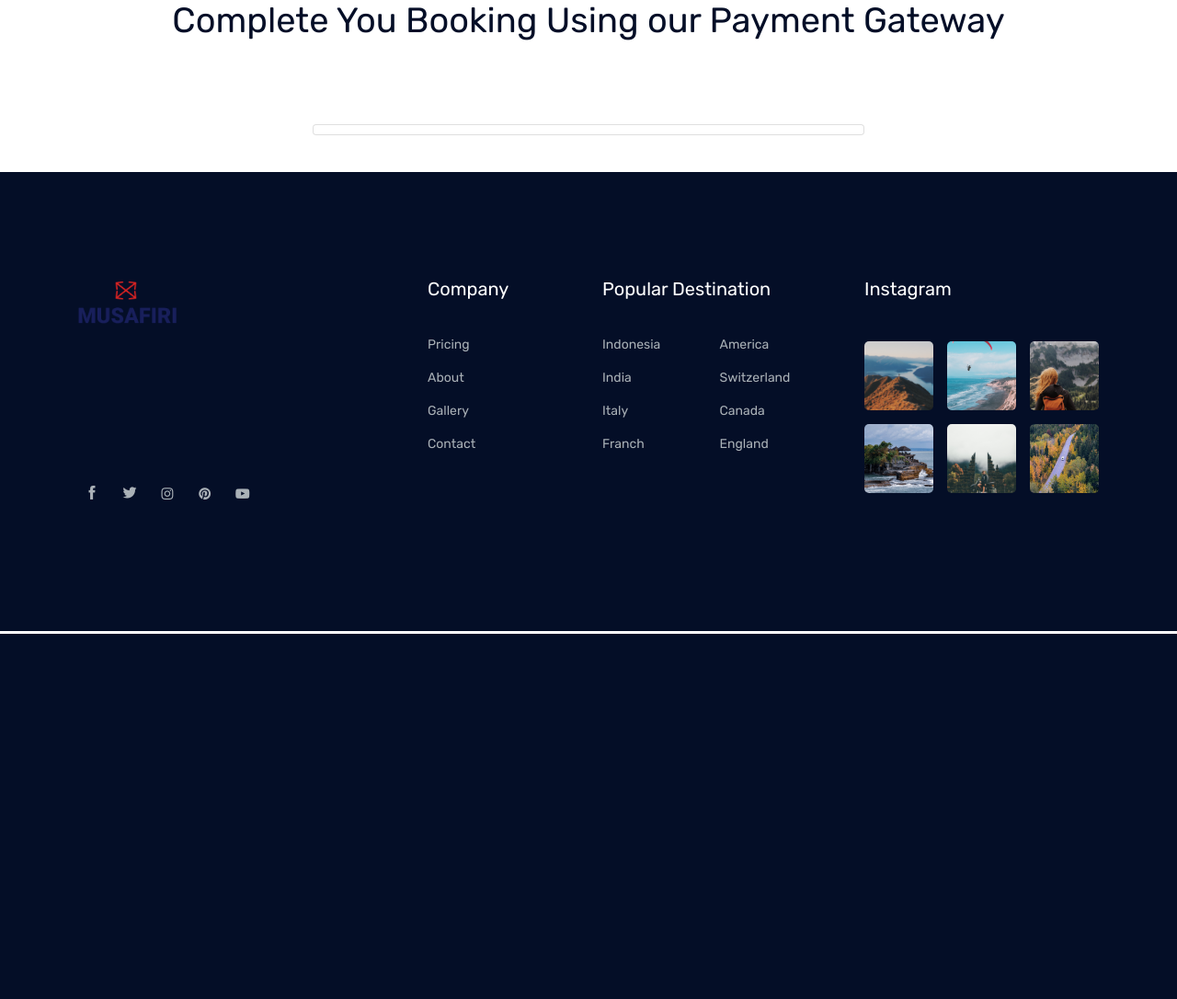
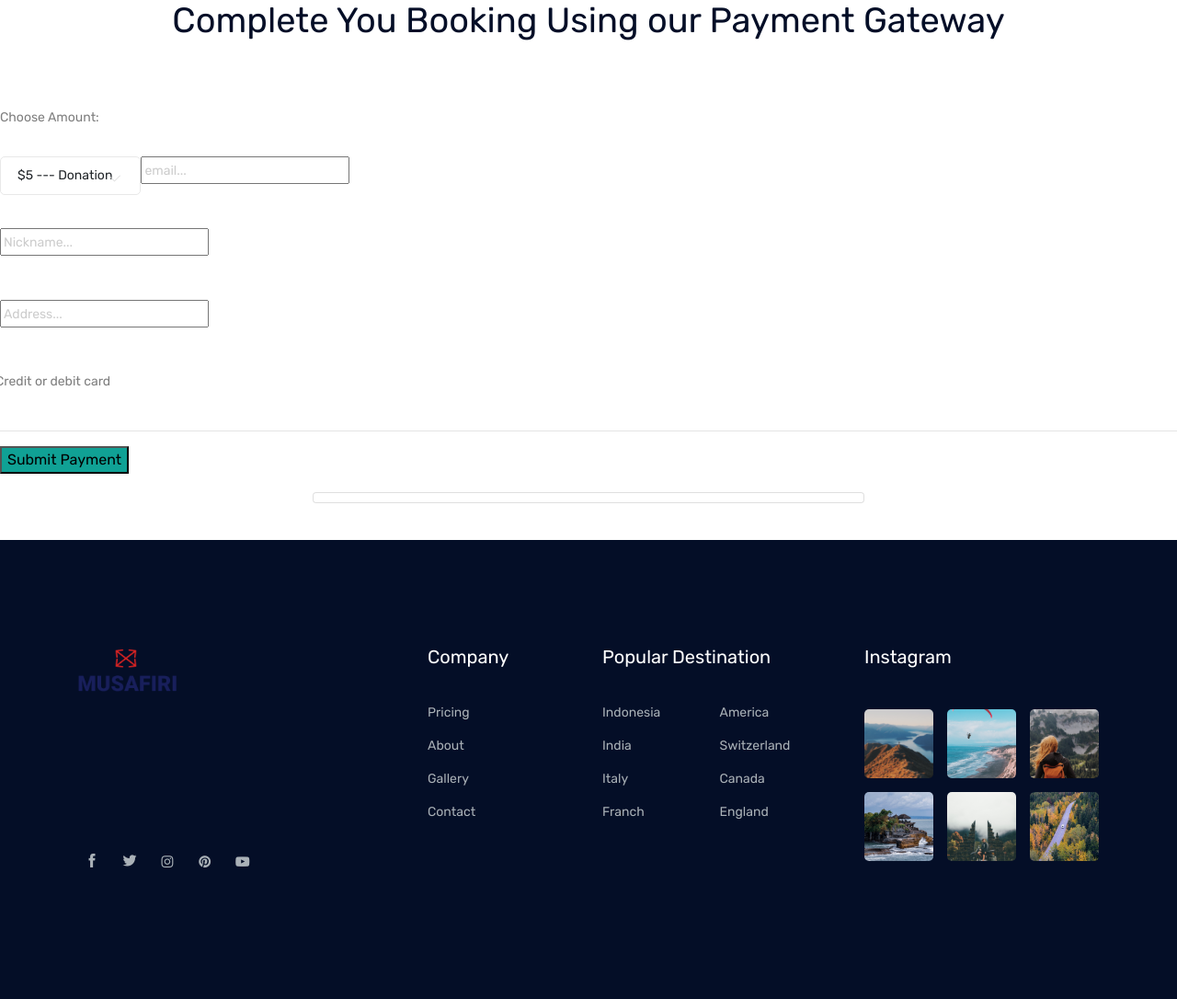
Before and after one commit to Navneet7716/Musafiri, a Django app: page /payment/ in a window 1280 px wide. Shown: the part 111-1197 px from the top of the page at 92% size. Before the commit the page ends 800 px from the top, so only its background shows below. Run offline with Django 3.2, Linux system fonts and the light colour scheme; some libraries are stand-ins or nearby versions.

Commit message:
stripe_added

```diff
--- a/sdp2/settings.py
+++ b/sdp2/settings.py
@@ -87,11 +87,11 @@ DATABASES = {
 
         'ENGINE': 'django.db.backends.postgresql_psycopg2',
 
-        'NAME': 'SDP2',
+        'NAME': 'travelo',
 
         'USER': 'postgres',
 
-        'PASSWORD': 'dhruvrishi123',
+        'PASSWORD': 'root',
 
         'HOST': 'localhost',
 
--- a/users/forms.py
+++ b/users/forms.py
@@ -17,6 +17,7 @@ class ContactForm(forms.Form):
     message = forms.CharField(widget=forms.Textarea)
 
 CLASS =(
+    ("non" , "TravelType"),
     ("economy", "Economy"),
     ("buisness", "Buisness"),
     ("first", "First"),
--- a/users/templates/users/payment.html
+++ b/users/templates/users/payment.html
@@ -6,6 +6,8 @@
 {% block title %}
 Flights
 {% endblock %}
+
+
 
 {% block auth %}
   {% if user.is_authenticated %}
@@ -35,6 +37,70 @@ Flights
 <div class="section_title text-center mb_70">
     <h3>Complete You Booking Using our Payment Gateway</h3>
   </div>
+
+  <form action="{% url 'charge' %}" method="post" id="payment-form">
+    {% csrf_token %}
+    <div class="form-field-12">
+      <label for="amount">Choose Amount:</label>
+      <br>
+      <br>
+      <select required name="amount" id="amount">
+        <option selected value="5">$5 --- Donation</option>
+        <option value="10">$10 --- Donation</option>
+        <option value="25">$25 --- Donation</option>
+      </select>
+    </div>
+
+    <div class="form-field-6">
+      <input required type="text" name="email" placeholder="email...">
+    </div>
+
+    <br>
+    <br>
+
+    <div class="form-field-6">
+      <input required type="text" name="nickname" placeholder="Nickname...">
+    </div>
+
+
+    <br>
+    <br>
+
+    <div class="form-field-12">
+      <input required type="text" name="address" placeholder="Address...">
+    </div>
+
+    <br>
+    <br>
+
+    <div class="form-row">
+      <label for="card-element">
+        Credit or debit card
+      </label>
+
+      <br>
+      <br>
+      <div class="container">
+      <div id="card-element"></div>
+    </div>
+      <!-- Used to display form errors. -->
+      <div id="card-errors" role="alert"></div>
+    </div>
+
+    <div style="clear:left"></div>
+    <hr>
+
+     <input  class="myButton" style="background-color:#10a195" type="submit" value="Submit Payment" name="">
+
+  </form>
+
+
+
+
+
+
+
+
   <div class="col-lg-6 mx-auto" style="padding: 20px !important;margin-bottom: 20px;">
 
 
@@ -50,4 +116,79 @@ Flights
  size: 'responsive',
 }}).render('#paypal-button-container');
       </script>
+
+
+
+      <script src="https://js.stripe.com/v3/"></script>
+
+      <script>
+        // Create a Stripe client.
+    var stripe = Stripe('pk_test_51I729tFz1TxC4hZ6dG4GFpr9f7YvGp4KSQg7hlEeDtDLSiipOmuCywsOL7R4QL7izpJG6kGxubgjEMv9bUJKue2K00ScTYupFj');
+
+    // Create an instance of Elements.
+    var elements = stripe.elements();
+    // Custom styling can be passed to options when creating an Element.
+    // (Note that this demo uses a wider set of styles than the guide below.)
+    var style = {
+      base: {
+        color: '#32325d',
+        fontFamily: '"Helvetica Neue", Helvetica, sans-serif',
+        fontSmoothing: 'antialiased',
+        fontSize: '16px',
+        '::placeholder': {
+          color: '#aab7c4'
+        }
+      },
+      invalid: {
+        color: '#fa755a',
+        iconColor: '#fa755a'
+      }
+    };
+
+    // Create an instance of the card Element.
+    var card = elements.create('card', {style: style});
+
+    // Add an instance of the card Element into the `card-element` <div>.
+    card.mount('#card-element');
+    // Handle real-time validation errors from the card Element.
+    card.on('change', function(event) {
+      var displayError = document.getElementById('card-errors');
+      if (event.error) {
+        displayError.textContent = event.error.message;
+      } else {
+        displayError.textContent = '';
+      }
+    });
+
+    // Handle form submission.
+    var form = document.getElementById('payment-form');
+    form.addEventListener('submit', function(event) {
+      event.preventDefault();
+
+      stripe.createToken(card).then(function(result) {
+        if (result.error) {
+          // Inform the user if there was an error.
+          var errorElement = document.getElementById('card-errors');
+          errorElement.textContent = result.error.message;
+        } else {
+          // Send the token to your server.
+          stripeTokenHandler(result.token);
+        }
+      });
+    });
+
+    // Submit the form with the token ID.
+    function stripeTokenHandler(token) {
+      // Insert the token ID into the form so it gets submitted to the server
+      var form = document.getElementById('payment-form');
+      var hiddenInput = document.createElement('input');
+      hiddenInput.setAttribute('type', 'hidden');
+      hiddenInput.setAttribute('name', 'stripeToken');
+      hiddenInput.setAttribute('value', token.id);
+      form.appendChild(hiddenInput);
+
+      // Submit the form
+      form.submit();
+    }
+      </script>
 {% endblock %}
--- a/users/urls.py
+++ b/users/urls.py
@@ -21,6 +21,8 @@ urlpatterns = [
     path('travel_destination/',views.travel_destination,name="travel_destination"),
     path('payment/',views.payment,name="payment"),
     path('graphs/',views.graph , name="graph"),
+    path('charge/', views.charge, name="charge"),
+    path('success/<str:args>/', views.successMsg, name="success"),
 
 
 
--- a/users/views.py
+++ b/users/views.py
@@ -1,11 +1,14 @@
 from django.contrib import auth
-from django.shortcuts import render , redirect , get_object_or_404
+from django.shortcuts import render ,redirect , get_object_or_404
 from django.http import HttpRequest
 from django.core.mail import EmailMessage , EmailMultiAlternatives
 from django.template.loader import get_template , render_to_string
 from django.utils.html import strip_tags
 from .models import Destination , blog_user , Flight
 from verify_email.email_handler import send_verification_email
+from django.urls import reverse
+import stripe
+stripe.api_key = "sk_test_51I729tFz1TxC4hZ6UNWmTbdPyCOeqymlf5nzuNdzLVP3Xi1ai2FSsnqSt2Pl3fOo7AxkgisGhtSoLrHpgiaZJcQL00XdgowYVj"
 
 import datetime
 
@@ -162,7 +165,6 @@ def flight(request):
             month = startdate.month
             day = startdate.day
             choice = flight_form.cleaned_data['travel_type']
-            print(sourceCity)
             if (choice == 'economy'):
                 flights = Flight.objects.filter(sourceLocation = sourceCity).filter(destinationLocation=destinationCity).filter(departureDate=datetime.date(year,month,day)).filter(numSeatsRemainingEconomy__gt=0)
                 flights = list(flights)
@@ -175,10 +177,42 @@ def flight(request):
                 flights = Flight.objects.filter(sourceLocation = sourceCity).filter(destinationLocation=destinationCity).filter(departureDate=datetime.date(year,month,day)).filter(numSeatsRemainingFirst__gt=0)
                 flights = list(flights)
                 return render(request, 'users/flights.html',{"results":"yes", "some_list": flights, "class":choice})
-
+            elif(choice == 'non'):
+                return render(request , 'users/flights.html' , {"results":"no"})
     return render(request,'users/flights.html' , {'form1': flight_form})
 
 
 
 def payment(request):
     return render(request , 'users/payment.html',{})
+
+
+def charge(request):
+
+	if request.method == 'POST':
+		print('Data:', request.POST)
+
+		amount = int(request.POST['amount'])
+
+
+
+		customer = stripe.Customer.create(
+			        name = request.POST['nickname'],
+			        email = request.POST['email'],
+					address = {"city":"mumbai","country":"india","line1":"unr","line2":"thane","postal_code":"421005","state":"maharashtra"},
+					source = request.POST['stripeToken']
+		             )
+
+
+		charge = stripe.Charge.create(
+			customer = customer,
+			amount = amount * 100,
+			currency = 'inr',
+			description = 'Donation'
+		)
+
+	return redirect(reverse('success', args=[amount]))
+
+def successMsg(request, args):
+	amount = args
+	return render(request, 'users/success.html', {'amount':amount})
```
Also changed, not shown: users/templates/users/flights.html (+5 -3 lines), users/templates/users/success.html (added, +44 -0 lines), users/static/img/check.png (added).
